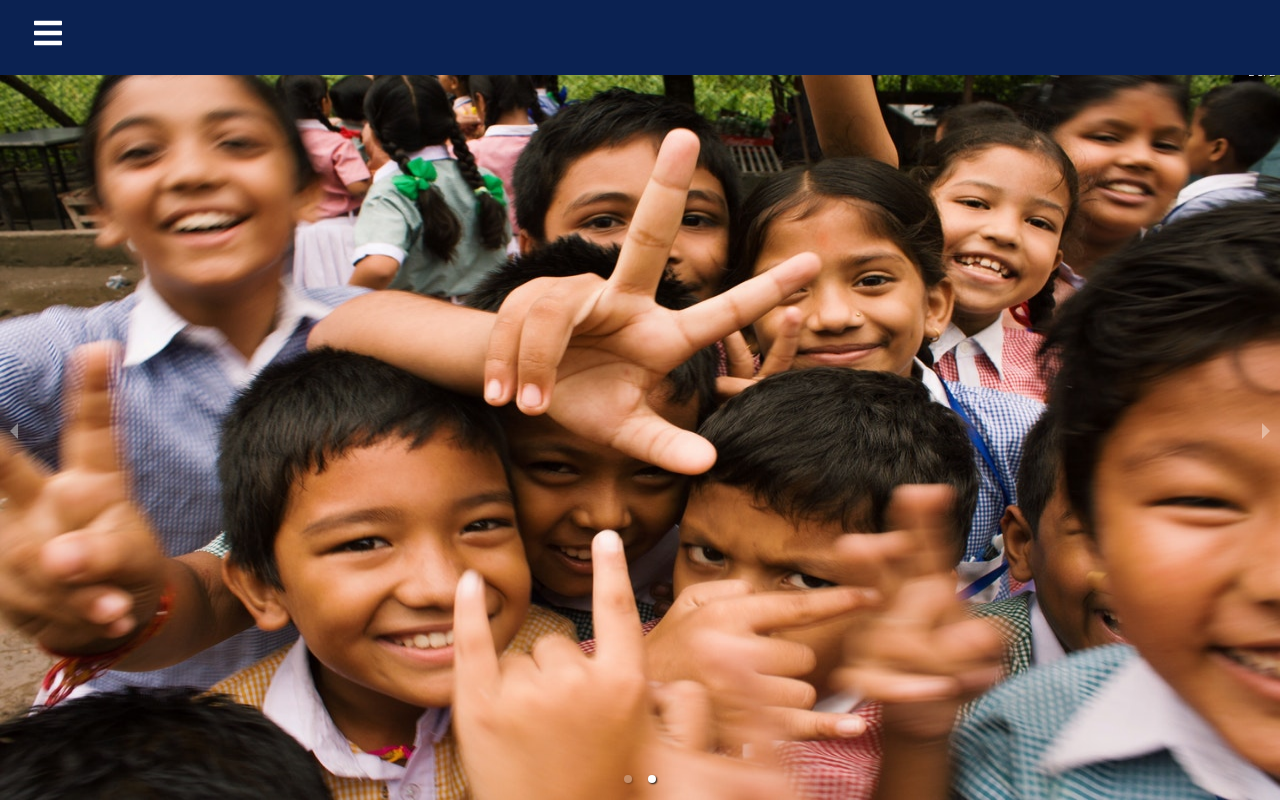
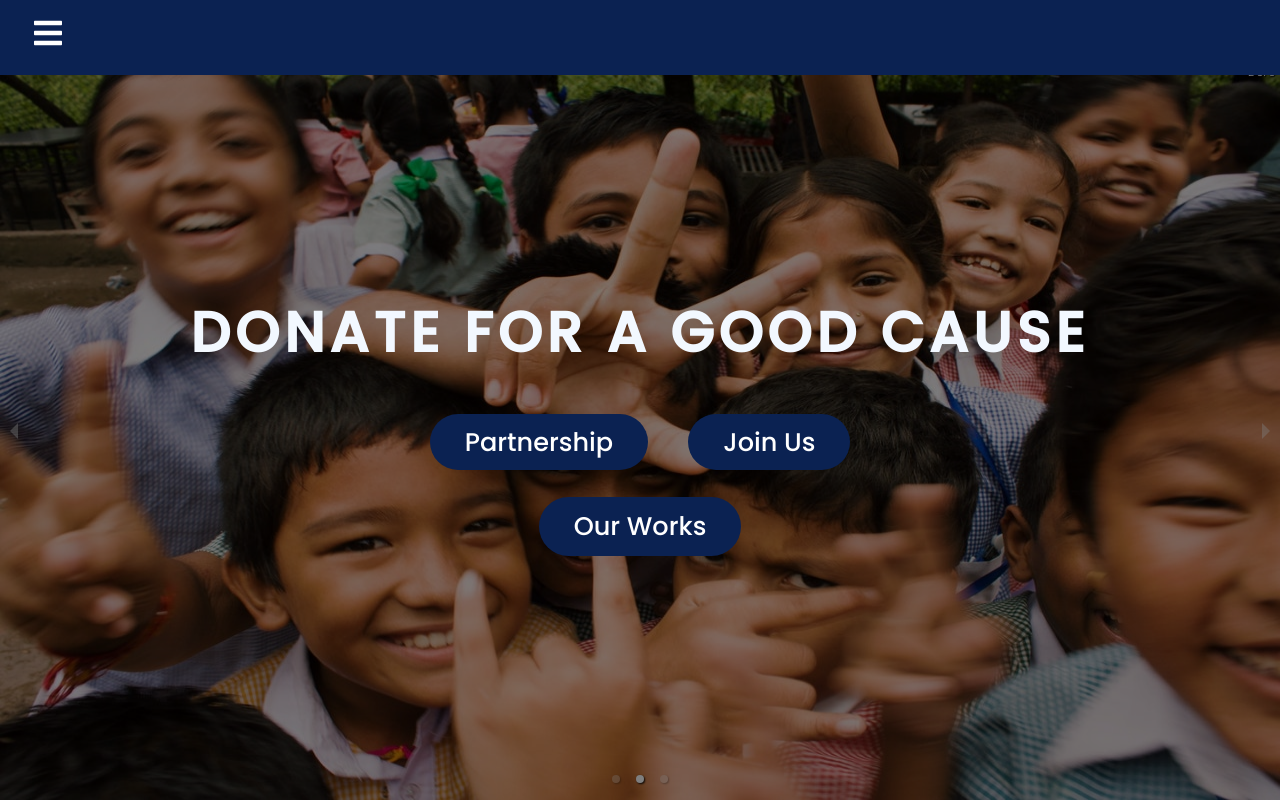
Before and after one commit to niloysikdar/Smile-E, a React (Create React App) app in the folder client/: page / in a window 1280 px wide. Built offline with nearby package versions, Linux system fonts and the light colour scheme.

Commit message:
Added HomeScreen

```diff
--- a/client/src/App.jsx
+++ b/client/src/App.jsx
@@ -3,7 +3,7 @@ import { Switch, Route } from "react-router-dom";
 import Sidebar from "./components/Sidebar/Sidebar";
 import Home from "./pages/Home";
 import Dashboard from "./pages/Dashboard/Dashboard";
-import Hiring from "./pages/Hiring/Hiring";
+import JoinUs from "./pages/JoinUs/JoinUs";
 import Partnership from "./pages/Partnership/Partnership";
 import FAQ from "./pages/FAQ/FAQ";
 
@@ -18,8 +18,8 @@ const App = () => {
         <Route path="/dashboard">
           <Dashboard />
         </Route>
-        <Route path="/hiring">
-          <Hiring />
+        <Route path="/joinus">
+          <JoinUs />
         </Route>
         <Route path="/partnership">
           <Partnership />
--- a/client/src/components/Carousel/Carousel.jsx
+++ b/client/src/components/Carousel/Carousel.jsx
@@ -3,6 +3,7 @@ import "react-responsive-carousel/lib/styles/carousel.min.css";
 
 import pic1 from "../../assets/carousel/pic1.jpg";
 import pic2 from "../../assets/carousel/pic2.jpg";
+import pic3 from "../../assets/carousel/pic3.jpg";
 import "./Carousel.scss";
 
 const NewCarousel = () => {
@@ -22,6 +23,9 @@ const NewCarousel = () => {
       <div>
         <img src={pic2} alt="Carousel" />
       </div>
+      <div>
+        <img src={pic3} alt="Carousel" />
+      </div>
     </Carousel>
   );
 };
--- a/client/src/components/Sidebar/Sidebar.scss
+++ b/client/src/components/Sidebar/Sidebar.scss
@@ -30,14 +30,17 @@
   left: -100%;
   z-index: 100;
   transition: 900ms;
+  z-index: 100;
 
   &.active {
     left: 0;
     transition: 400ms;
+    z-index: 100;
   }
 
   .nav-menu-items {
     width: 100%;
+    z-index: 100;
 
     .navbar-toggle {
       background-color: $midnightblue;
@@ -71,7 +74,7 @@
     transition: 0.3s all ease-in-out;
 
     &:hover {
-      background-color: #1a83ff;
+      background-color: $bluehover;
     }
 
     span {
--- a/client/src/components/Sidebar/SidebarData.js
+++ b/client/src/components/Sidebar/SidebarData.js
@@ -15,8 +15,8 @@ export const SidebarData = [
     icon: <AiFillDashboard />,
   },
   {
-    title: "Hiring",
-    path: "/hiring",
+    title: "Join Us",
+    path: "/joinus",
     icon: <RiTeamFill />,
   },
   {
--- a/client/src/constants/_colors.scss
+++ b/client/src/constants/_colors.scss
@@ -1,3 +1,4 @@
 $midnightblue: #0b2252;
 $bluebackground: #f2f8ff;
 $lightblue: #c3d2f8;
+$bluehover: #1a83ff;
--- a/client/src/pages/Hiring/Hiring.jsx
+++ /dev/null
@@ -1,9 +0,0 @@
-const Hiring = () => {
-  return (
-    <div>
-      <h2 style={{ textAlign: "center" }}>Hiring</h2>
-    </div>
-  );
-};
-
-export default Hiring;
--- a/client/src/pages/Home/index.jsx
+++ b/client/src/pages/Home/index.jsx
@@ -1,12 +1,26 @@
+import { Link } from "react-router-dom";
+
 import NewCarousel from "../../components/Carousel/Carousel";
-
 import styles from "./index.module.scss";
 
 const Home = () => {
   return (
     <div className={styles.home}>
-      {/* <h2 style={{ textAlign: "center" }}>Home</h2> */}
       <NewCarousel />
+      <div className={styles.content}>
+        <h2>Donate for a good cause</h2>
+        <div className="buttons">
+          <Link to="/partnership" className={styles.button}>
+            Partnership
+          </Link>
+          <Link to="/joinus" className={styles.button}>
+            Join Us
+          </Link>
+        </div>
+        <Link to="/dashboard" className={styles.button}>
+          Our Works
+        </Link>
+      </div>
     </div>
   );
 };
--- a/client/src/pages/Home/index.module.scss
+++ b/client/src/pages/Home/index.module.scss
@@ -5,4 +5,44 @@
   min-width: 100%;
   background-color: $bluebackground;
   padding-top: 60px;
+
+  .content {
+    position: absolute;
+    top: 0;
+    left: 0;
+    min-height: 100vh;
+    width: 100%;
+    background-color: rgba(0, 0, 0, 0.5);
+    z-index: 10;
+    padding-top: 80px;
+    display: flex;
+    flex-direction: column;
+    justify-content: center;
+    align-items: center;
+
+    h2 {
+      color: $bluebackground;
+      text-transform: uppercase;
+      font-size: 3.5rem;
+      font-weight: bold;
+      letter-spacing: 5px;
+      margin-bottom: 3rem;
+    }
+  }
 }
+
+.button {
+  text-decoration: none;
+  background: $midnightblue;
+  margin: 35px 20px;
+  padding: 10px 35px;
+  border-radius: 50px;
+  color: #fff;
+  font-size: 1.6rem;
+  font-weight: 500;
+  transition: 0.4s all ease-in-out;
+
+  &:hover {
+    background: $bluehover;
+  }
+}
--- /dev/null
+++ b/client/src/pages/JoinUs/JoinUs.jsx
@@ -0,0 +1,9 @@
+const JoinUs = () => {
+  return (
+    <div>
+      <h2 style={{ textAlign: "center" }}>Join Us</h2>
+    </div>
+  );
+};
+
+export default JoinUs;
```
Also changed, not shown: client/src/assets/carousel/pic3.jpg (added).
